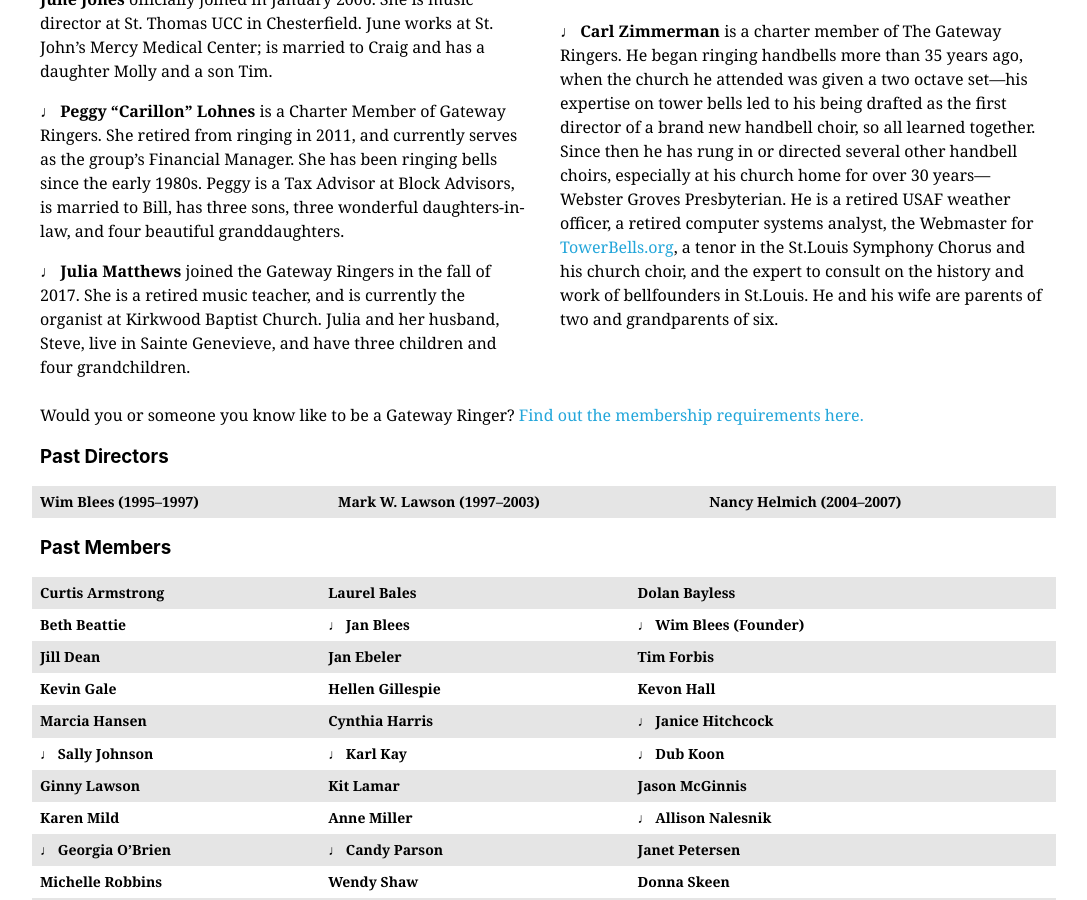
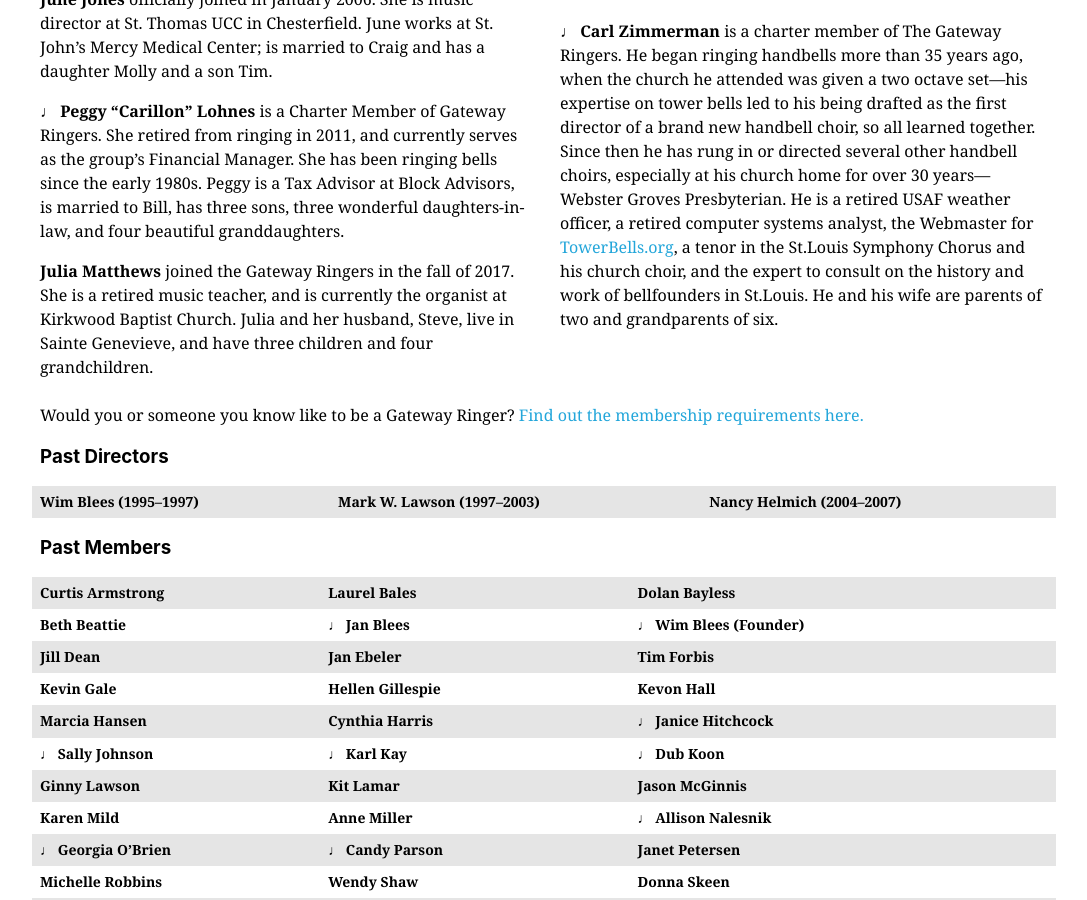
Before and after one commit to GatewayRingers/GatewayRingers.github.io, a Jekyll site: the page built from musicians.html, in a window 1280 px wide and 900 px high, scrolled down 2827 px. Shown: the whole window, without its empty margins (96-1183 px from the left). Built offline with Jekyll 4.4.1, drawn with Linux system fonts in a browser that asks for light colours.

Commit message:
Update musicians.html

```diff
--- a/musicians.html
+++ b/musicians.html
@@ -100,7 +100,7 @@ Cincinnati  Conservatory.</p>
   is married to Bill, has three sons, three wonderful daughters-in-law, and
   four beautiful granddaughters.</li>
 
-  <li class="pv2"><strong>♩ Julia Matthews</strong> joined the Gateway Ringers in the fall of 2017.
+  <li class="pv2"><strong>Julia Matthews</strong> joined the Gateway Ringers in the fall of 2017.
   She is a retired music teacher, and is currently the organist at Kirkwood Baptist Church.
   Julia and her husband, Steve, live in Sainte Genevieve, and have three children and four grandchildren.</li>
 
```
